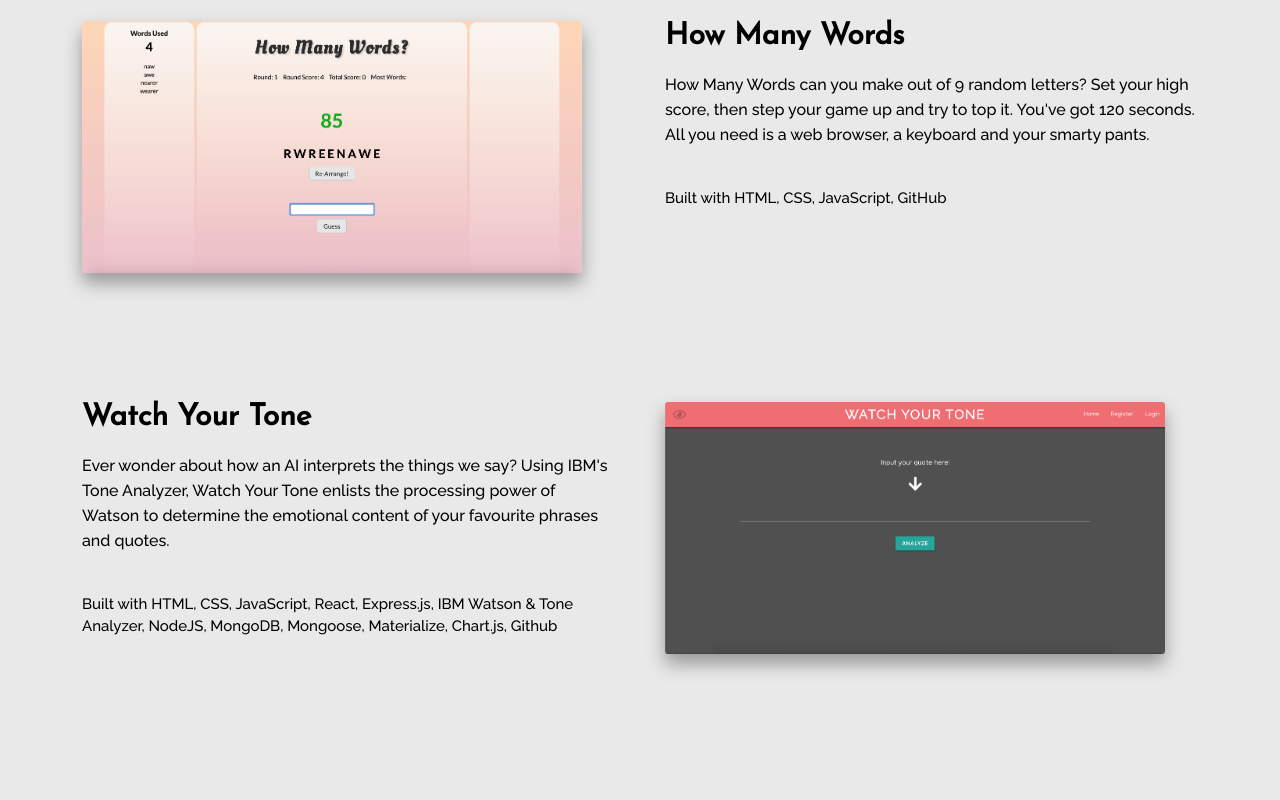
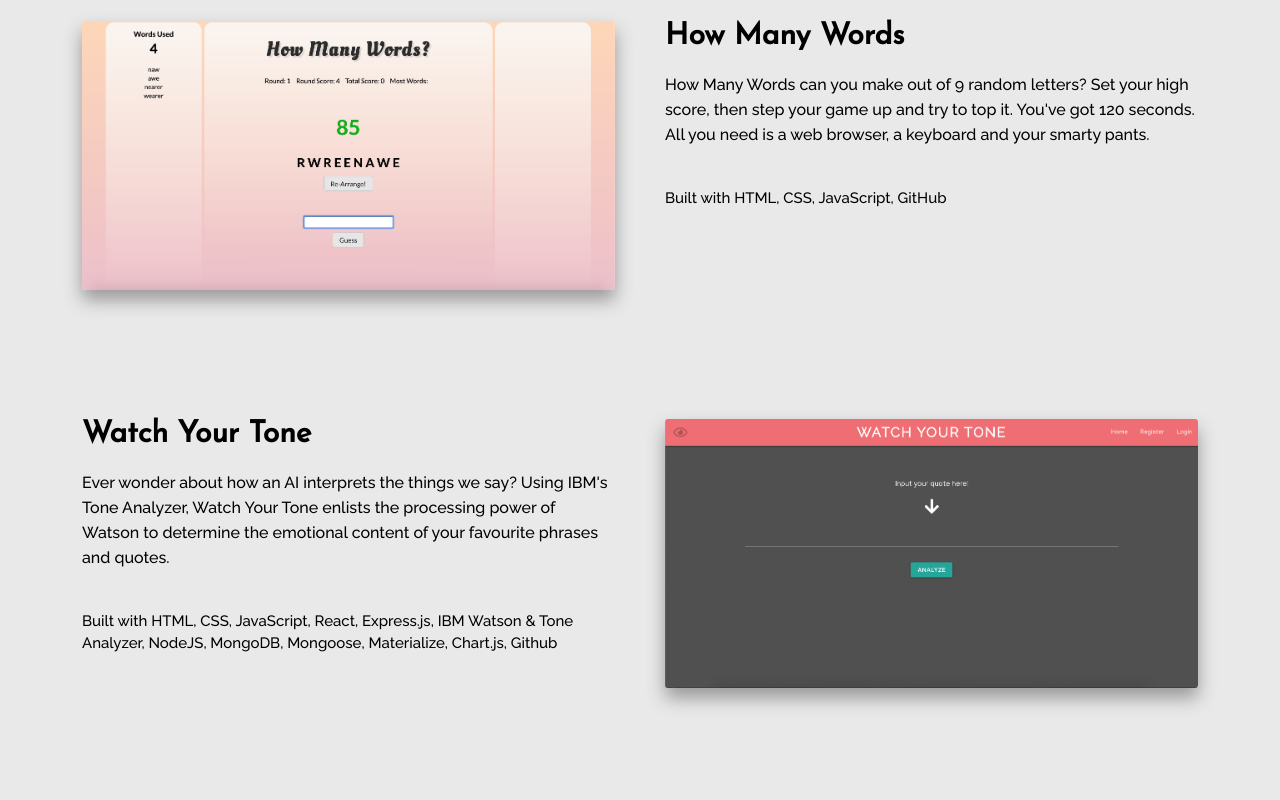
Before and after one commit to jdomo/jd-portfolio, a React (Create React App) app: page / in a window 1280 px wide. Shown: the part 1660-2460 px from the top of the page. Built offline with nearby package versions, Linux system fonts and the light colour scheme; some icons are missing.

Commit message:
change project image width to fit container

```diff
--- a/src/components/Projects.js
+++ b/src/components/Projects.js
@@ -10,7 +10,7 @@ class Projects extends Component {
         <div className="project">
           <div className="row">
             <div className="col-1-of-2">
-              <div class="project__img-container">
+              <div className="project__img-container">
                 <img src="img/how-many-words.png" alt="How Many Words" className="project__img"></img>
                 <div className="project__links">
                   <a href="https://pages.git.generalassemb.ly/jdomo/how-many-words/" className="project__link">Website</a>
@@ -60,8 +60,8 @@ class Projects extends Component {
               </p>
             </div>
             <div className="col-1-of-2">
-              <div class="project__img-container">
-                <img src="img/watch-your-tone.png" alt="Watch Your Tone" className="project__img"></img>
+              <div className="project__img-container">
+                <img src="img/watch-your-tone.png" alt="Watch Your Tone" className="project__img"/>
                 <div className="project__links">
                   <a href="https://watch-your-tone.herokuapp.com/" className="project__link">Website</a>
                   <a href="http://www.github.com" className="project__link">Repo</a>
@@ -74,7 +74,7 @@ class Projects extends Component {
         <div className="project">
           <div className="row">
             <div className="col-1-of-2">
-              <div class="project__img-container">
+              <div className="project__img-container">
                 <img src="img/best-dish.png" alt="Best Dish" className="project__img"></img>
                 <div className="project__links">
                   <a href="https://sei-bestdish.herokuapp.com/" className="project__link">Website</a>
--- a/src/css/style.css
+++ b/src/css/style.css
@@ -266,10 +266,11 @@ header {
   .project__img-container {
     position: relative;
     display: inline-block;
-    transition: all .3s; }
+    transition: all .3s;
+    margin: auto; }
     .project__img-container:hover {
       transform: scale(1.015) translateY(-0.5rem);
-      box-shadow: 0rem 1.5rem 3rem #777; }
+      box-shadow: 0rem 1.5rem 3rem #999; }
     .project__img-container:hover .project__img {
       filter: brightness(75%) blur(0.5px); }
     .project__img-container:hover .project__link {
@@ -282,18 +283,18 @@ header {
     width: 100%;
     text-align: center; }
   .project__link {
-    text-decoration: none;
     display: inline-block;
     text-align: center;
     width: 12rem;
+    text-decoration: none;
+    letter-spacing: 1px;
+    opacity: 0;
     border-radius: 3px;
     background-image: linear-gradient(#212e53, #4a919e);
     padding: 1.5rem;
     color: #FFF;
-    transition: all .3s;
-    letter-spacing: 1px;
     box-shadow: 0rem 0.5rem 0.5rem rgba(0, 0, 0, 0.8);
-    opacity: 0; }
+    transition: all .3s; }
     .project__link:not(:first-child) {
       margin-left: 3rem; }
     .project__link:hover {
@@ -303,7 +304,7 @@ header {
       transform: translateY(0);
       box-shadow: 0rem 0.1rem 0.5rem rgba(0, 0, 0, 0.8); }
   .project__img {
-    width: 50rem;
+    width: 100%;
     display: block;
     margin: auto;
     border-radius: 3px;
--- a/src/sass/pages/_home.scss
+++ b/src/sass/pages/_home.scss
@@ -77,10 +77,11 @@
     position: relative;
     display: inline-block;
     transition: all .3s;
+    margin: auto;
 
     &:hover {
       transform: scale(1.015) translateY(-.5rem);
-      box-shadow: 0rem 1.5rem 3rem $color-grey-dark;
+      box-shadow: 0rem 1.5rem 3rem $color-grey-dark-2;
     }
 
     &:hover .project__img {
@@ -102,18 +103,20 @@
   }
 
   &__link {
-    text-decoration: none;
     display: inline-block;
     text-align: center;
     width: 12rem;
+    text-decoration: none;
+    letter-spacing: 1px;
+    opacity: 0;
+
     border-radius: $border-radius-sml;
     background-image: linear-gradient($color-blue-dark, $color-blue-light);
     padding: 1.5rem;
     color: $color-white;
+    box-shadow: 0rem .5rem .5rem rgba($color-black, .8);
+
     transition: all .3s;
-    letter-spacing: 1px;
-    box-shadow: 0rem .5rem .5rem rgba($color-black, .8);
-    opacity: 0;
 
     &:not(:first-child) {
       margin-left: 3rem;
@@ -131,7 +134,7 @@
   }
 
   &__img {
-    width: 50rem;
+    width: 100%;
     display: block;
     margin: auto;
     border-radius: $border-radius-sml;
```
